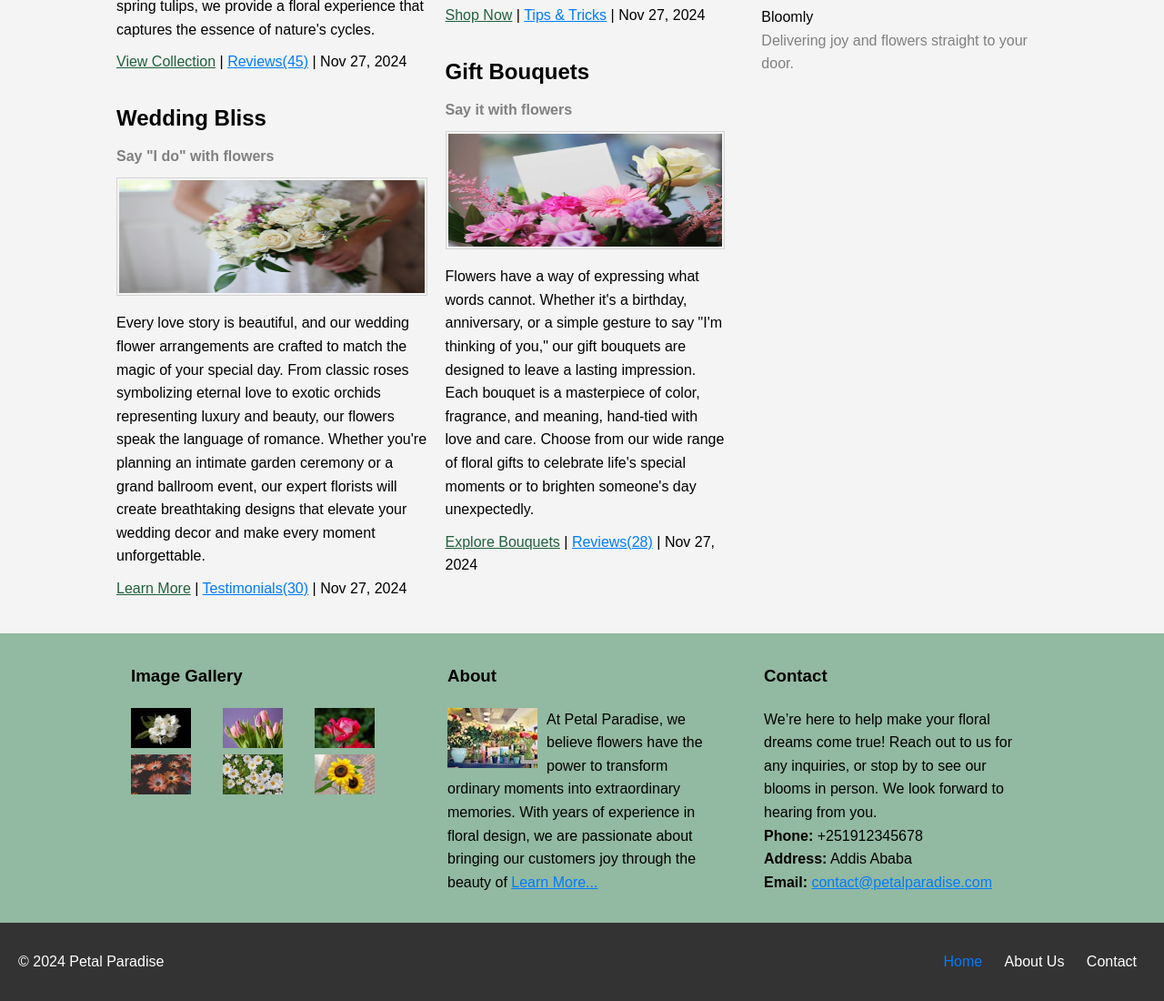
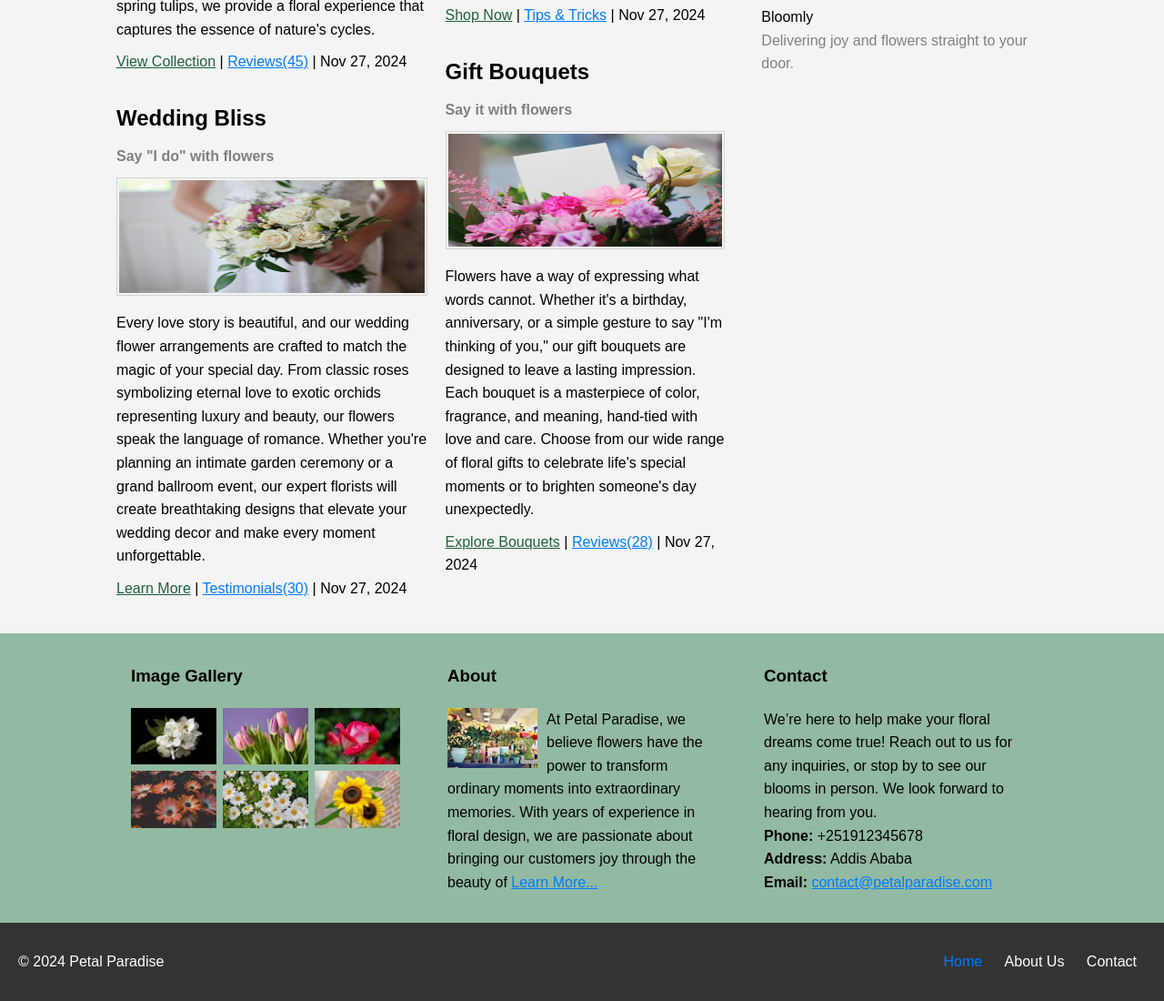
Before and after one commit to Haymisey/Assessment-2_Haymanot-Abera_UGR-9265-15_1, a plain HTML site: page index.html in a window 1280 px wide. Shown: the part 667-1767 px from the top of the page at 91% size. Drawn offline with Linux system fonts and the light colour scheme.

Commit message:
final commit

```diff
--- a/src/css/about.css
+++ b/src/css/about.css
@@ -154,10 +154,6 @@ main img {
   gap: 7px;
 }
 
-.main_section_3 .images img {
-  width: 66px;
-}
-
 .image_gallery,
 .about,
 .contact {
--- a/src/css/contact.css
+++ b/src/css/contact.css
@@ -188,10 +188,6 @@ main {
   gap: 7px;
 }
 
-.main_section_3 .images img {
-  width: 66px;
-}
-
 .image_gallery,
 .about,
 .contact {
--- a/src/css/index.css
+++ b/src/css/index.css
@@ -165,10 +165,6 @@ main img {
   gap: 7px;
 }
 
-.main_section_3 .images img {
-  width: 66px;
-}
-
 .image_gallery,
 .about,
 .contact {
```
